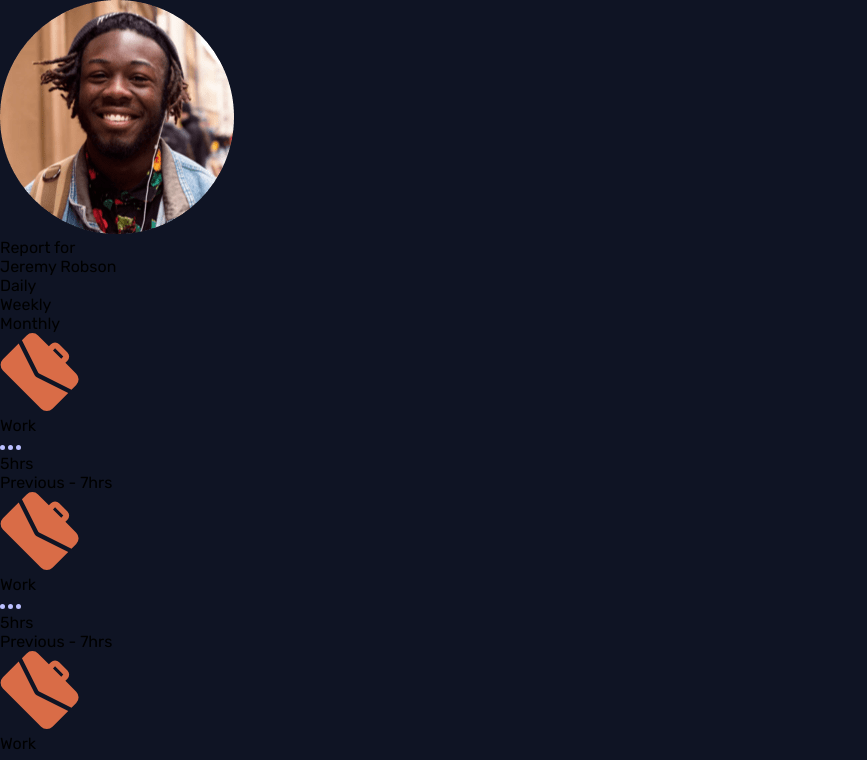
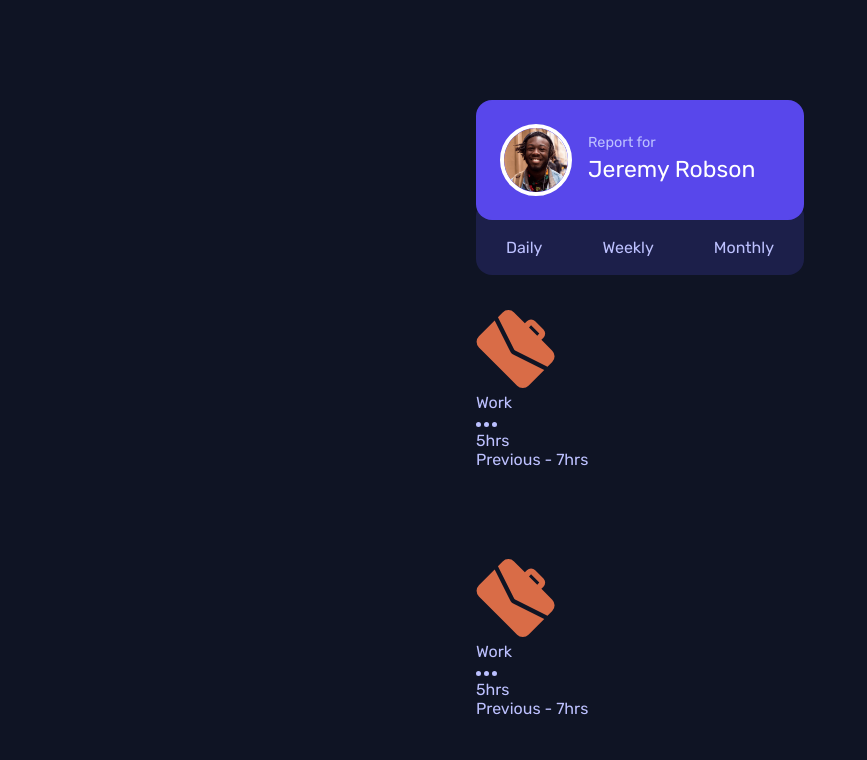
Before and after one commit to lucianogarriga/dashboard, a plain HTML site: page index.html in a window 1280 px wide. Shown: the top 760 px of the page, without its empty margins (0-867 px from the left). Drawn offline with Linux system fonts and the light colour scheme; a web font is replaced by a local one.

Commit message:
Styles first section

```diff
--- a/styles.css
+++ b/styles.css
@@ -23,10 +23,72 @@
     --Dark-blue: hsl(235, 46%, 20%);
     --Desaturated-blue: hsl(235, 45%, 61%);
     --Pale-Blue: hsl(236, 100%, 87%);
+    --White: white;
 }
 
 body{
     background-color: var(--Very-dark-blue);
     /* para llamar a las variables de colores, es con var() */
     font-family: 'Rubik', sans-serif;
+    color: var(--Pale-Blue)
 }
+
+.main-container{
+    /* border: 5px solid white; */
+    /* en las ayudas visuales no llamamos los colores con var para no confundirnos */
+    width: 328px;
+    margin: 100px auto;
+    /* al determinar el width, con el margin auto se centra automaticamente */
+    position: relative;
+    /* cada elemento que tenga un position absolute, se ajustara al contenedor mayor */
+}
+
+/* .first-section{
+     border: 3px solid yellow;
+} */
+
+.main-card__user{
+    background-color: var(--Blue);
+    display: flex;
+    /* colocamos el texto al costado de la img, de acuerdo a los div */
+    border-radius: 1rem;
+    padding: 1.5rem;
+}
+
+.main-card__image{
+    width: 72px;
+    margin-right: 1rem;
+    border: 4px solid var(--White);
+    border-radius: 60%;
+}
+
+.main-card__title{
+    font-size: 0.9em;
+    margin: 10px 0px 4px;
+}
+
+.main-card__name{
+    font-size: 23px;
+    font-weight: 300px;
+    color: var(--White);
+}
+
+.main-card__dates{
+    background-color: var(--Dark-blue);
+    border-radius: 1rem;
+    display: flex;
+    justify-content: space-around;
+    height: 75px;
+    padding-top: 38px;
+    /* con padding colocamos un espacio interior, con margin es exterior con los demas elementos */
+    font-size: 1rem;
+    position: absolute;
+    width: 100%;
+    top: 100px;
+    z-index: -1;
+    /* con valor negativo en el z-index colocamos el elemento por detras */
+}
+
+.second-section{
+    margin-top: 90px;
+}
```
